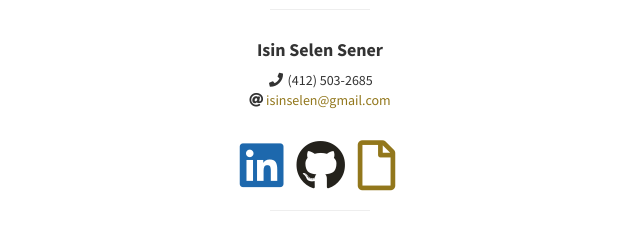
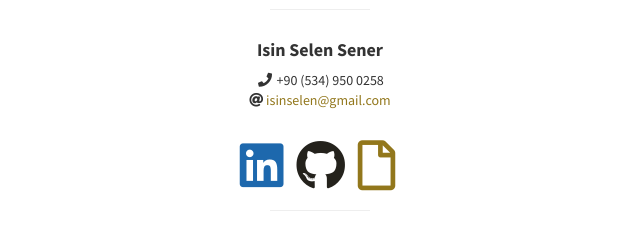
Before and after one commit to isinselen/Portfolio_Isin, a plain HTML site: page index.html in a window 1280 px wide. Shown: the part 3604-3832 px from the top of the page, 320-960 px from the left. Drawn offline with nearby package versions, Linux system fonts and the light colour scheme.

Commit message:
no update

```diff
--- a/index.html
+++ b/index.html
@@ -217,7 +217,7 @@
                     </h4>
 
                     <ul class="list-unstyled">
-                        <li><i class="fa fa-phone fa-fw"></i> (412) 503-2685</li>
+                        <li><i class="fa fa-phone fa-fw"></i> +90 (534) 950 0258 </li>
                         <li><i class="fas fa-at"></i> <a id="emailz"
                                 href="mailto:isinselen@gmail.com">isinselen@gmail.com</a>
                         </li>
```
